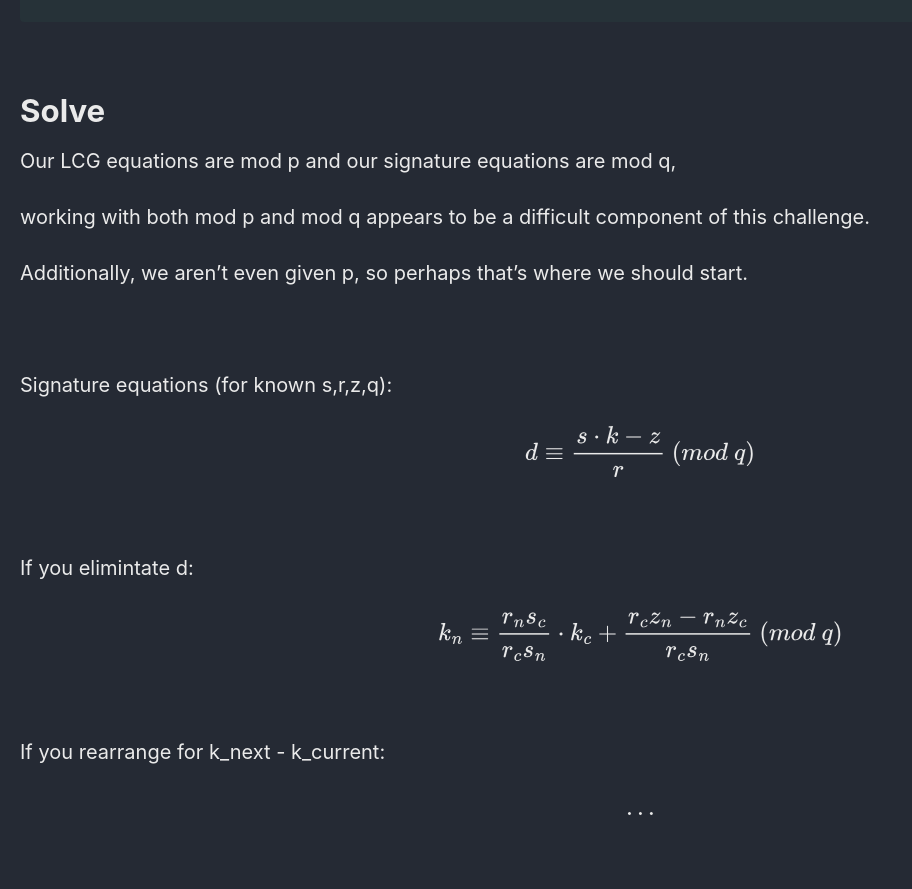
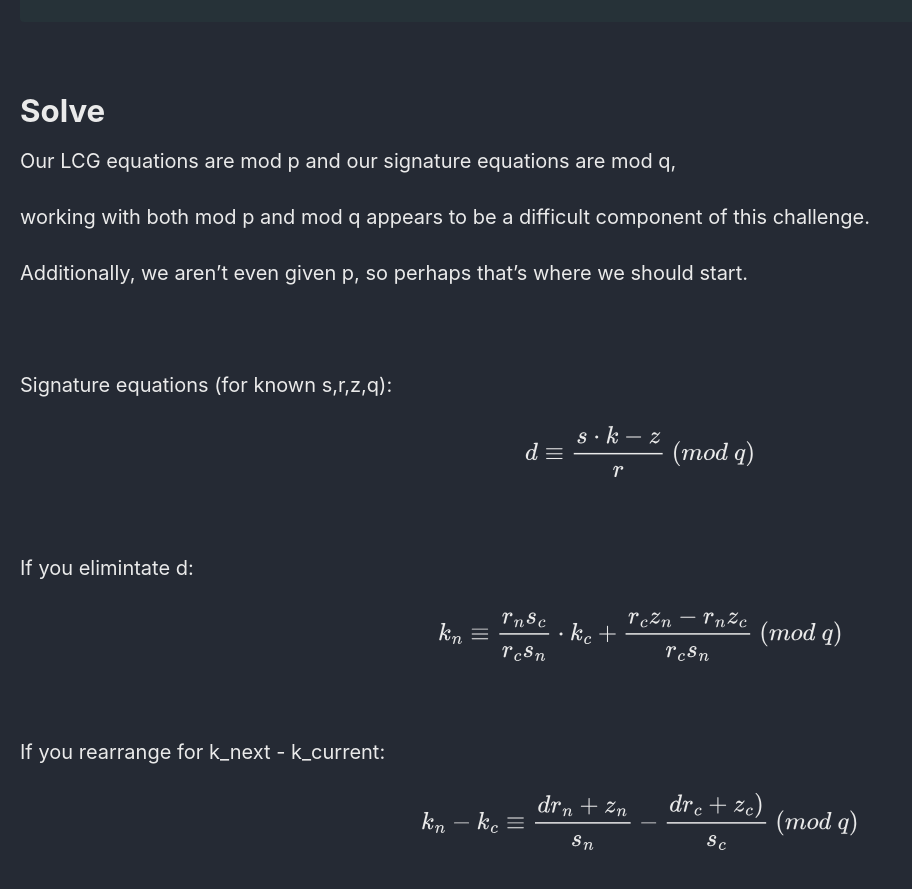
Before and after one commit to Connor-McCartney/Connor-McCartney.github.io, a Jekyll site: the page built from _pages/cryptography/ecc/ECLCG-HITCON-2024.md, in a window 1280 px wide and 900 px high, scrolled down 2392 px. Shown: the top 889 px of the window, without its empty margins (0-912 px from the left). Built offline with Jekyll 4.4.1, drawn with Linux system fonts in a browser that asks for light colours; cached includes are drawn as plain includes.

Commit message:
Update ECLCG-HITCON-2024.md

```diff
--- a/_pages/cryptography/ecc/ECLCG-HITCON-2024.md
+++ b/_pages/cryptography/ecc/ECLCG-HITCON-2024.md
@@ -121,5 +121,5 @@ $$
 If you rearrange for k_next - k_current:
 
 $$
-...
+k_n - k_c \equiv \frac{d r_n + z_n}{s_n} - \frac{d r_c+z_c)}{s_c}    \ (mod \ q)
 $$
```
